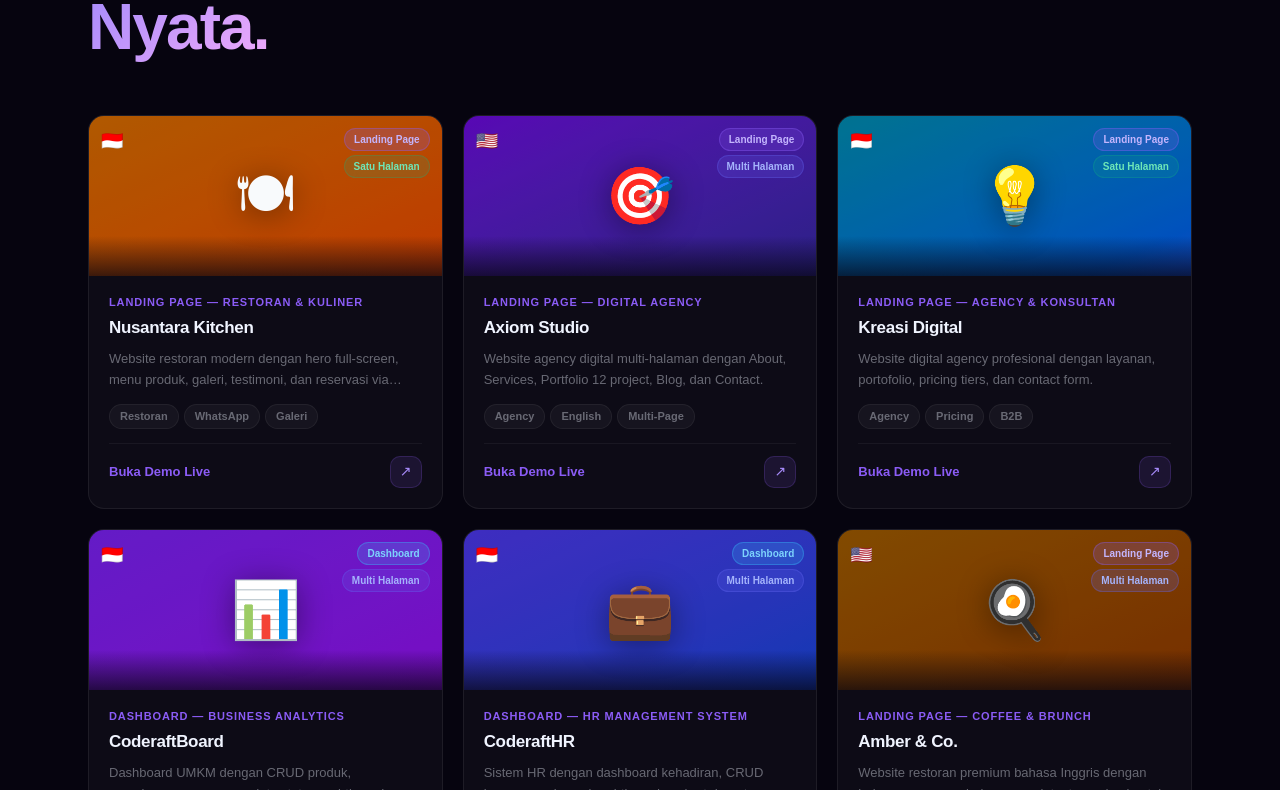
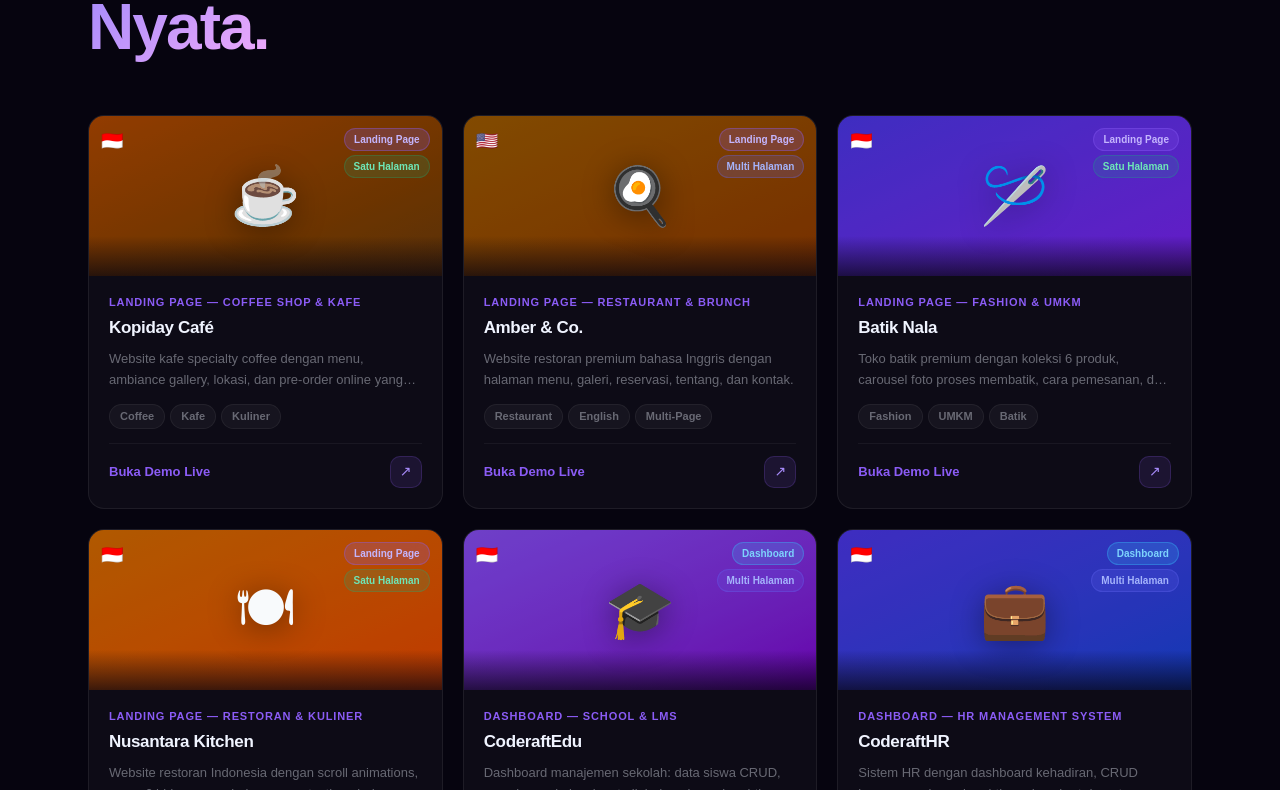
Before and after one commit to coderaft-studio/coderaft-studio, a Next.js app: page / in a window 1280 px wide. Shown: the part 2310-3100 px from the top of the page. Built offline with nearby package versions, Linux system fonts and the light colour scheme.

Commit message:
Update Portofolio.js

```diff
--- a/components/Portofolio.js
+++ b/components/Portofolio.js
@@ -1,12 +1,12 @@
 "use client";
 
 const demos = [
-  { title:"Nusantara Kitchen", subcat:"Landing Page — Restoran & Kuliner",    desc:"Website restoran modern dengan hero full-screen, menu produk, galeri, testimoni, dan reservasi via WhatsApp.",            url:"https://resto.coderaft.web.id",    color:"from-amber-600 to-orange-600",   emoji:"🍽",  cat:"Landing Page", lang:"id", pageType:"satu",  tags:["Restoran","WhatsApp","Galeri"] },
-  { title:"Axiom Studio",      subcat:"Landing Page — Digital Agency",         desc:"Website agency digital multi-halaman dengan About, Services, Portfolio 12 project, Blog, dan Contact.",                    url:"https://axiom.coderaft.web.id",    color:"from-violet-700 to-indigo-800",  emoji:"🎯",  cat:"Landing Page", lang:"en", pageType:"multi", tags:["Agency","English","Multi-Page"] },
-  { title:"Kreasi Digital",    subcat:"Landing Page — Agency & Konsultan",     desc:"Website digital agency profesional dengan layanan, portofolio, pricing tiers, dan contact form.",                           url:"https://kreasi.coderaft.web.id",   color:"from-cyan-600 to-blue-600",      emoji:"💡",  cat:"Landing Page", lang:"id", pageType:"satu",  tags:["Agency","Pricing","B2B"] },
-  { title:"CoderaftBoard",     subcat:"Dashboard — Business Analytics",        desc:"Dashboard UMKM dengan CRUD produk, manajemen pesanan, update status real-time, dan analytics.",                             url:"https://board.coderaft.web.id",    color:"from-violet-600 to-purple-600",  emoji:"📊",  cat:"Dashboard",    lang:"id", pageType:"multi", tags:["Dashboard","CRUD","Analytics"] },
-  { title:"CoderaftHR",        subcat:"Dashboard — HR Management System",      desc:"Sistem HR dengan dashboard kehadiran, CRUD karyawan, absensi real-time, dan chart departemen.",                              url:"https://hr.coderaft.web.id",       color:"from-indigo-600 to-blue-700",    emoji:"💼",  cat:"Dashboard",    lang:"id", pageType:"multi", tags:["HR","Karyawan","Absensi"] },
-  { title:"Amber & Co.",       subcat:"Landing Page — Coffee & Brunch",        desc:"Website restoran premium bahasa Inggris dengan halaman menu, galeri, reservasi, tentang, dan kontak.",                     url:"https://amber.coderaft.web.id",    color:"from-yellow-700 to-amber-800",   emoji:"🍳",  cat:"Landing Page", lang:"en", pageType:"multi", tags:["Restaurant","English","Multi-Page"] },
+  { title:"Kopiday Café",      subcat:"Landing Page — Coffee Shop & Kafe",     desc:"Website kafe specialty coffee dengan menu, ambiance gallery, lokasi, dan pre-order online yang hangat dan cozy.",          url:"https://demos.coderaft.web.id/demo/coffee",  color:"from-amber-700 to-yellow-900",   emoji:"☕",  cat:"Landing Page", lang:"id", pageType:"satu",  tags:["Coffee","Kafe","Kuliner"] },
+  { title:"Amber & Co.",       subcat:"Landing Page — Restaurant & Brunch",     desc:"Website restoran premium bahasa Inggris dengan halaman menu, galeri, reservasi, tentang, dan kontak.",                     url:"https://amber.coderaft.web.id",              color:"from-yellow-700 to-amber-800",   emoji:"🍳",  cat:"Landing Page", lang:"en", pageType:"multi", tags:["Restaurant","English","Multi-Page"] },
+  { title:"Batik Nala",        subcat:"Landing Page — Fashion & UMKM",          desc:"Toko batik premium dengan koleksi 6 produk, carousel foto proses membatik, cara pemesanan, dan CTA WhatsApp.",             url:"https://batik.coderaft.web.id",              color:"from-indigo-600 to-violet-600",  emoji:"🪡",  cat:"Landing Page", lang:"id", pageType:"satu",  tags:["Fashion","UMKM","Batik"] },
+  { title:"Nusantara Kitchen", subcat:"Landing Page — Restoran & Kuliner",      desc:"Website restoran Indonesia dengan scroll animations, menu 6 hidangan, galeri masonry, testimoni, dan reservasi WhatsApp.", url:"https://resto.coderaft.web.id",              color:"from-amber-600 to-orange-600",   emoji:"🍽",  cat:"Landing Page", lang:"id", pageType:"satu",  tags:["Restoran","WhatsApp","Animasi"] },
+  { title:"CoderaftEdu",       subcat:"Dashboard — School & LMS",               desc:"Dashboard manajemen sekolah: data siswa CRUD, manajemen kelas, input nilai, dan absensi real-time.",                        url:"https://demos.coderaft.web.id/demo/eduadmin", color:"from-violet-500 to-purple-700",  emoji:"🎓",  cat:"Dashboard",    lang:"id", pageType:"multi", tags:["Sekolah","Siswa","Akademik"] },
+  { title:"CoderaftHR",        subcat:"Dashboard — HR Management System",       desc:"Sistem HR dengan dashboard kehadiran, CRUD karyawan, absensi real-time, dan chart departemen.",                              url:"https://hr.coderaft.web.id",                 color:"from-indigo-600 to-blue-700",    emoji:"💼",  cat:"Dashboard",    lang:"id", pageType:"multi", tags:["HR","Karyawan","Absensi"] },
 ];
 
 const catStyle = {
```
